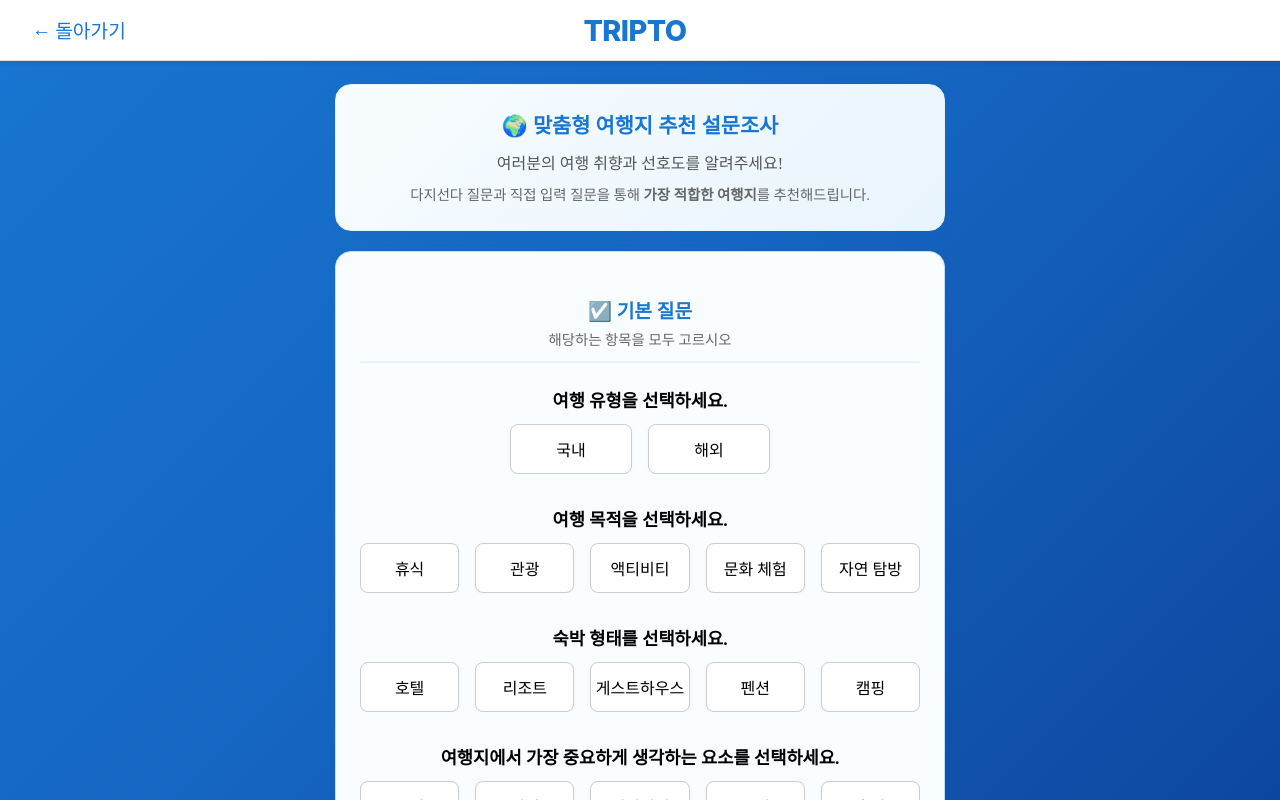
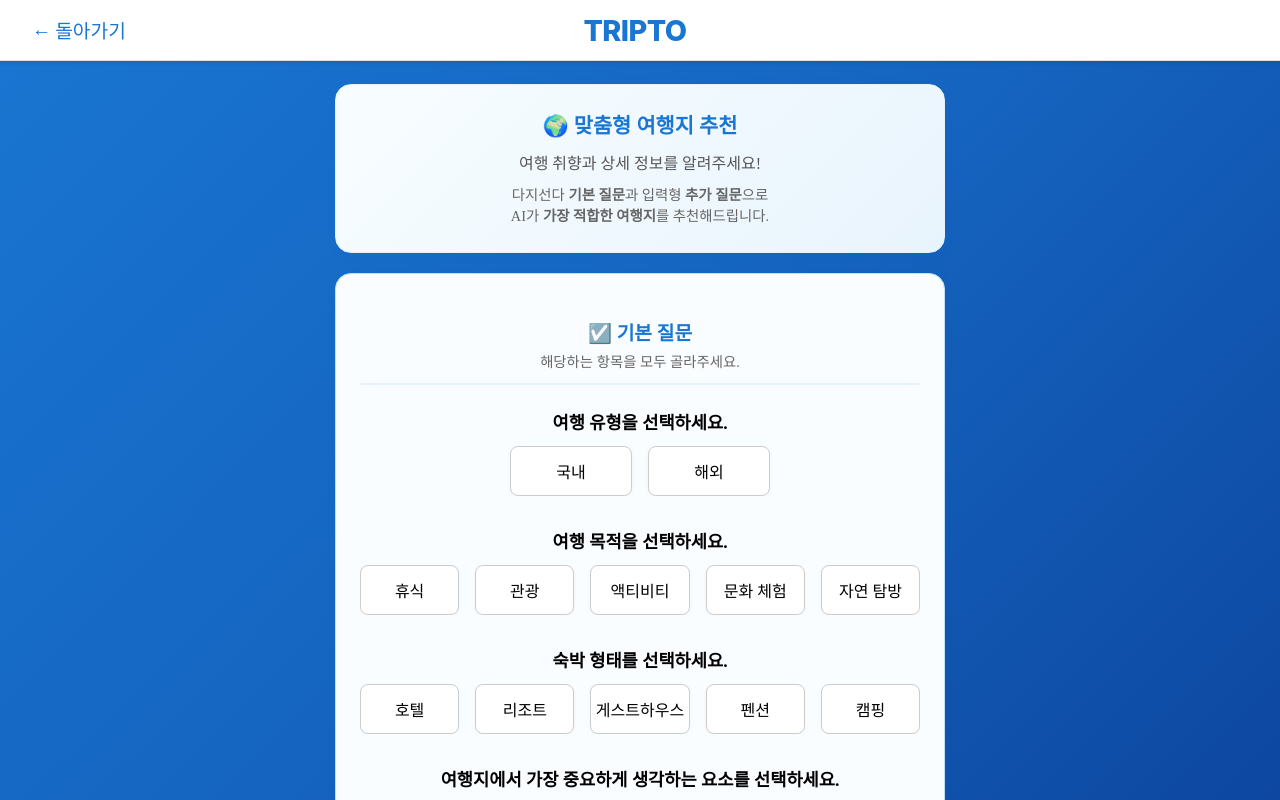
Before and after one commit to jxnyxng/tripTo_lite, a React (Create React App) app in the folder client/: page / in a window 1280 px wide. Both pictures are taken after a click on the button "🚀 여행지 추천받기". Built offline with nearby package versions, Linux system fonts and the light colour scheme.

Commit message:
feat: 설문정보 수정

```diff
--- a/client/src/components/Survey.js
+++ b/client/src/components/Survey.js
@@ -342,7 +342,7 @@
           color: '#1976d2',
           margin: '0 0 12px 0'
         }}>
-          🌍 맞춤형 여행지 추천 설문조사
+          🌍 맞춤형 여행지 추천
         </h2>
         <p style={{
           fontSize: '1em',
@@ -350,7 +350,7 @@
           lineHeight: '1.6',
           margin: '0 0 8px 0'
         }}>
-          여러분의 여행 취향과 선호도를 알려주세요!
+          여행 취향과 상세 정보를 알려주세요!
         </p>
         <p style={{
           fontSize: '0.9em',
@@ -358,7 +358,8 @@
           lineHeight: '1.5',
           margin: 0
         }}>
-          다지선다 질문과 직접 입력 질문을 통해 <strong>가장 적합한 여행지</strong>를 추천해드립니다.
+          다지선다 <strong>기본 질문</strong>과 입력형 <strong>추가 질문</strong>으로<br/>
+          AI가 <strong>가장 적합한 여행지</strong>를 추천해드립니다.
         </p>
       </div>
 
@@ -445,7 +446,7 @@
               color: '#666',
               margin: '4px 0 0 0'
             }}>
-              해당하는 항목을 모두 고르시오
+              해당하는 항목을 모두 골라주세요.
             </p>
           </div>
 
@@ -543,7 +544,7 @@
               color: '#1976d2',
               margin: 0
             }}>
-              ✏️ 입력형 질문
+              ✏️ 추가 정보
             </h3>
             <p style={{
               fontSize: '0.9em',
```
